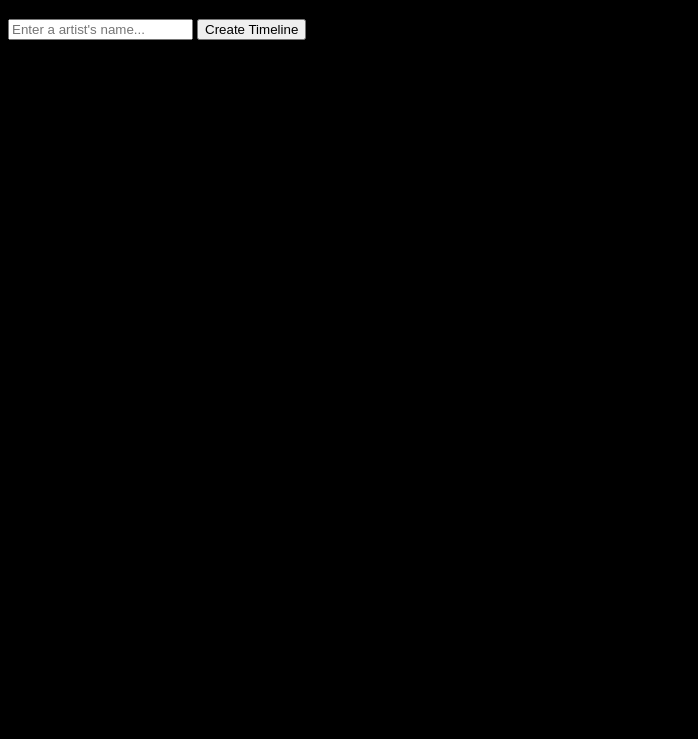
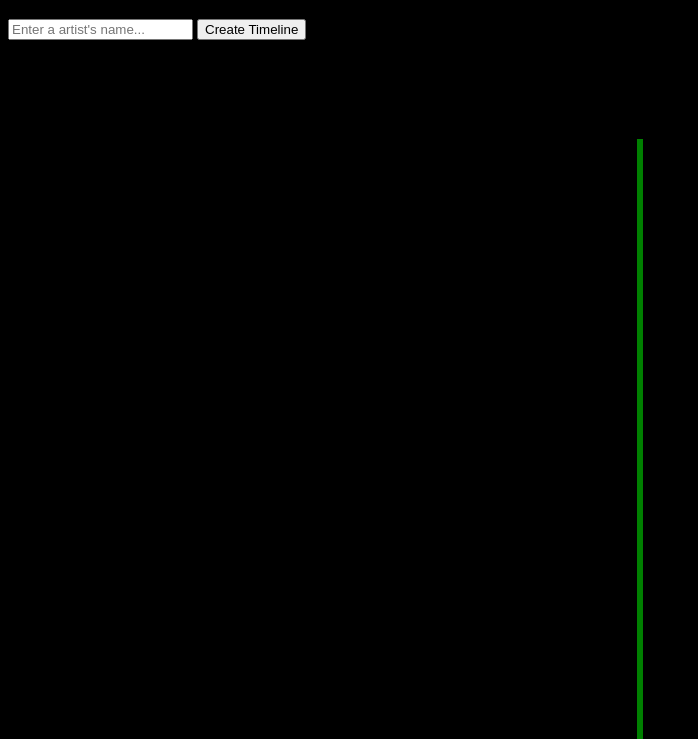
Before and after one commit to laurenmetz17/phase-1-project-discography-timeline, a plain HTML site: page index.html in a window 1280 px wide. Shown: the part 61-800 px from the top of the page, without its empty margins (0-698 px from the left). Drawn offline with Linux system fonts and the light colour scheme.

Commit message:
add timeline center line and center timeline title

```diff
--- a/index.html
+++ b/index.html
@@ -26,6 +26,7 @@
         </form>
     </div>
     <div id= "timeline">
+        <div id="center-line"></div>
 
 
     </div>
--- a/index.js
+++ b/index.js
@@ -14,6 +14,7 @@ document.addEventListener('DOMContentLoaded',function() {
 function renderTimeline(artist) {
     timelineTitle = document.createElement('h1');
     timelineTitle.textContent = `${artist} Discography Timeline`;
+    timelineTitle.style.textAlign = 'center';
     //center the title
     //add in a center line for the timeline
     //add in connector arms for each album card
--- a/style.css
+++ b/style.css
@@ -9,3 +9,12 @@ body {
 * {
     color:white
 }
+
+#center-line {
+    border-left :6px solid green;
+    height: 100vh;
+    position:absolute;
+    left:50%;
+    margin-left: -3px;
+    top:200px;
+}
```
